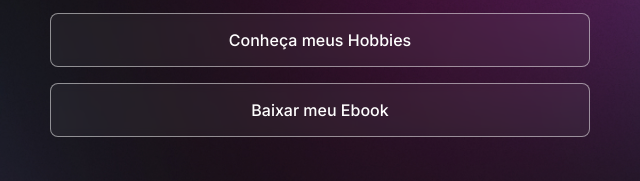
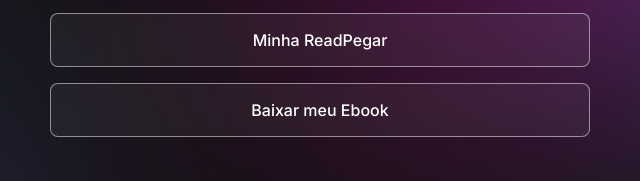
Before and after one commit to tsantosadm/person-links, a plain HTML site: page index.html in a window 1280 px wide. Shown: the part 419-600 px from the top of the page, 320-960 px from the left. Drawn offline with nearby package versions, Linux system fonts and the light colour scheme.

Commit message:
page instagram

```diff
--- a/index.html
+++ b/index.html
@@ -28,7 +28,7 @@
             <a href="https://github.com/tsantosadm" target="_blank">Ver meu Portifólio</a>
          </li>
          <li>
-            <a href="#" target="_blank">Conheça meus Hobbies</a>
+            <a href="https://www.instagram.com/frasesafiadas/" target="_blank">Minha ReadPegar</a>
          </li>
          <li>
             <a href="#">Baixar meu Ebook</a>
```
